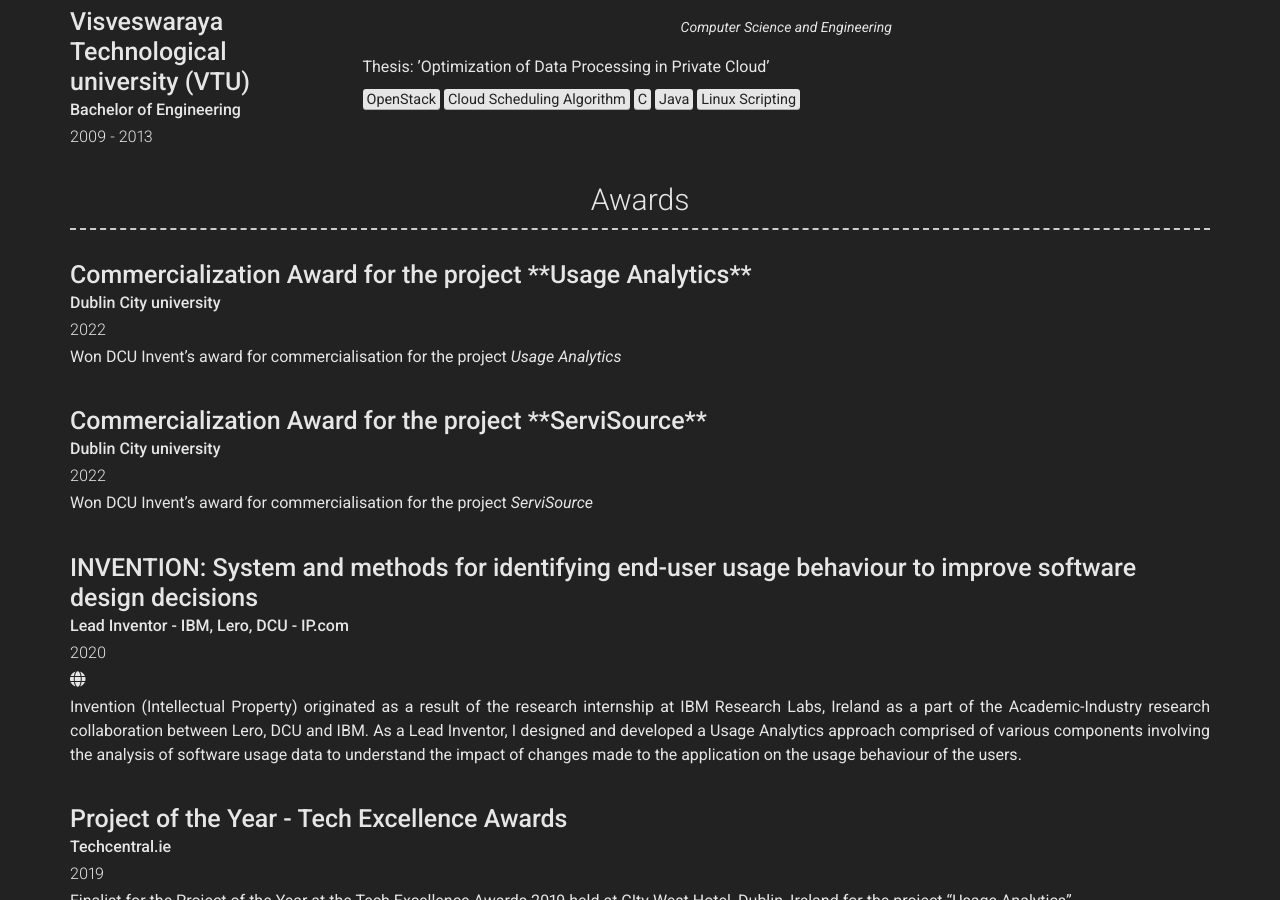
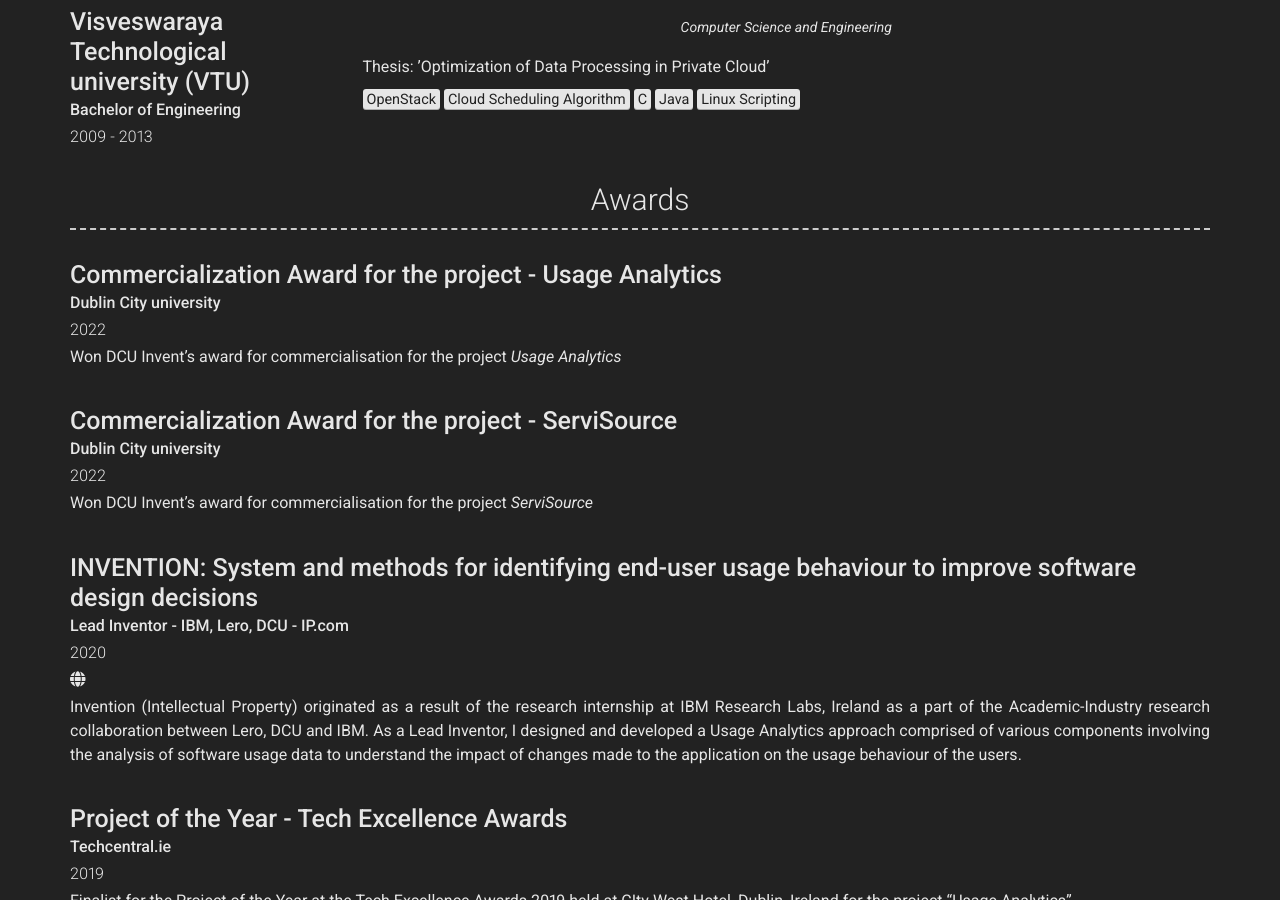
Before and after one commit to manoj-kesavulu/manoj-kesavulu.github.io, a Jekyll site: the page built from index.md, in a window 1280 px wide and 900 px high, scrolled down 3837 px. Built offline with Jekyll 4.4.1, drawn with Linux system fonts in a browser that asks for light colours; nearby versions of some CDN libraries.

```diff
--- a/_config.yml
+++ b/_config.yml
@@ -275,13 +275,13 @@ content:
     content:
       # Award
       - layout: top
-        title: Commercialization Award for the project **Usage Analytics**
+        title: Commercialization Award for the project - Usage Analytics
         sub_title: Dublin City university
         caption: "2022"
         description: Won DCU Invent's award for commercialisation for the project *Usage Analytics*
       # Award
       - layout: top
-        title: Commercialization Award for the project **ServiSource**
+        title: Commercialization Award for the project - ServiSource
         sub_title: Dublin City university
         caption: "2022"
         description: Won DCU Invent's award for commercialisation for the project *ServiSource*
```
